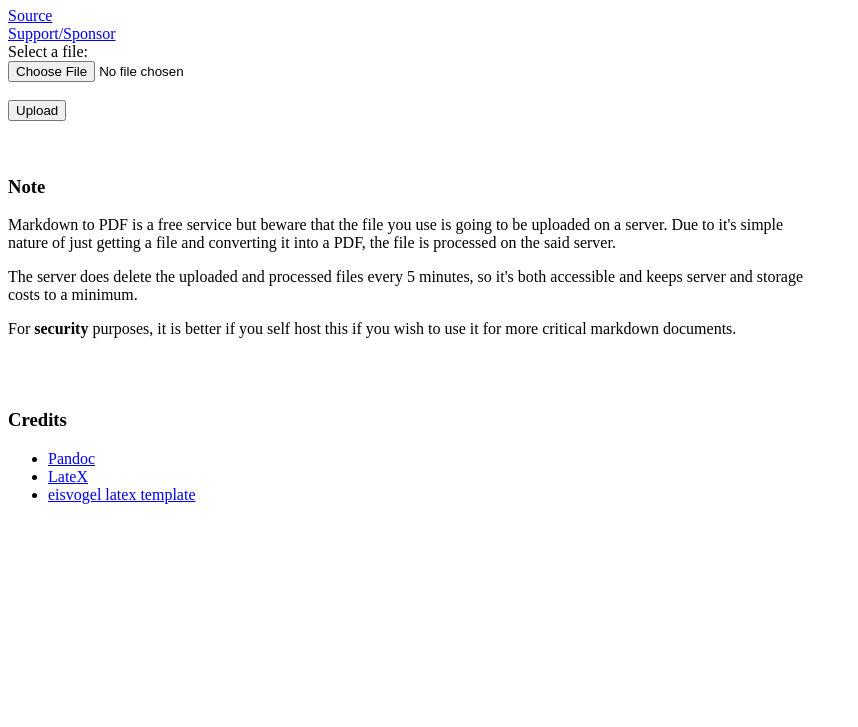
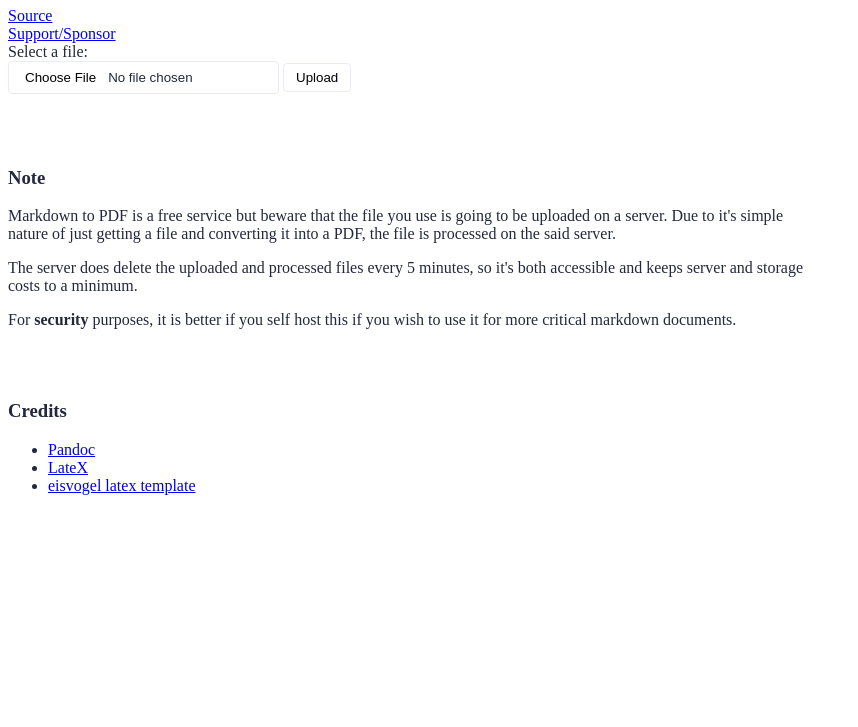
Before and after one commit to barelyhuman/mark-pdf, a website: page public/index.html in a window 1280 px wide. Shown: the part 73-800 px from the top of the page, without its empty margins (0-858 px from the left). Drawn offline with Linux system fonts and the light colour scheme; a web font is replaced by a local one.

Commit message:
jazz it up

```diff
--- a/public/index.html
+++ b/public/index.html
@@ -4,8 +4,48 @@
     <title>Markdown to PDF</title>
     <link rel="stylesheet" href="https://rsms.me/raster/raster2.css?v=20" />
     <style>
+      :root {
+        --dark: #23283d;
+        --gray: #a8b0d3;
+        --light: #e9ecf8;
+      }
+
       body {
         max-width: 100ch;
+        color: var(--dark);
+      }
+
+      button {
+        display: inline-block;
+        padding: 6px 12px;
+        background: transparent;
+        border-radius: 4px;
+        border: 1px solid var(--light);
+      }
+
+      button:hover {
+        border-color: var(--dark);
+        cursor: pointer;
+      }
+
+      input[type="file"] {
+        border: 1px solid var(--light);
+        border-radius: 4px;
+        padding: 4px 8px;
+      }
+
+      input[type="file"]:hover,
+      input[type="file"]:focus {
+        border-color: var(--dark);
+        cursor: pointer;
+      }
+
+      input[type="file"]::file-selector-button {
+        display: inline-block;
+        padding: 4px 8px;
+        background: transparent;
+        border-radius: 4px;
+        border: 0px;
       }
     </style>
   </head>
@@ -31,10 +71,10 @@
             accept=".md, .txt"
             required
           />
+          <button type="submit">Upload</button>
         </div>
       </div>
       <br />
-      <button type="submit">Upload</button>
     </form>
 
     <div id="converted"></div>
```
